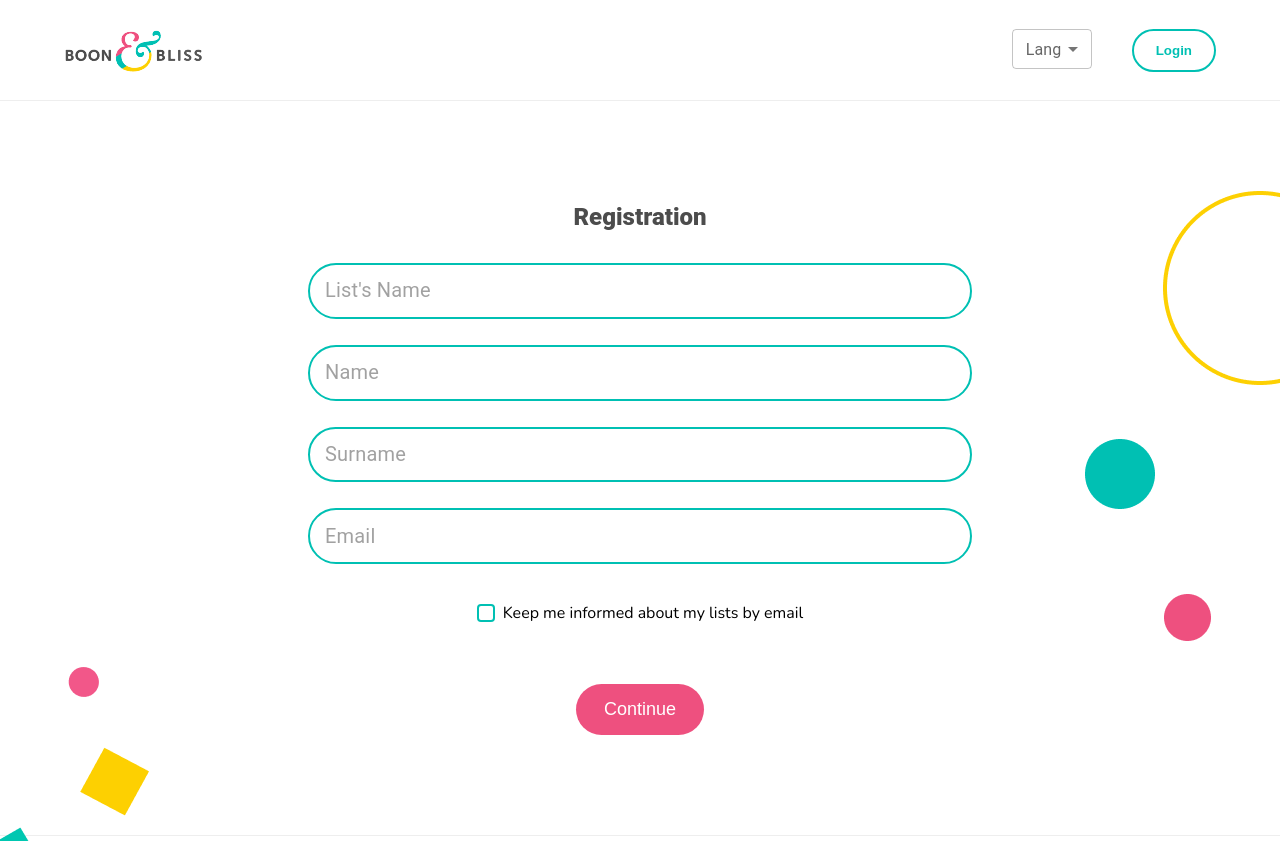
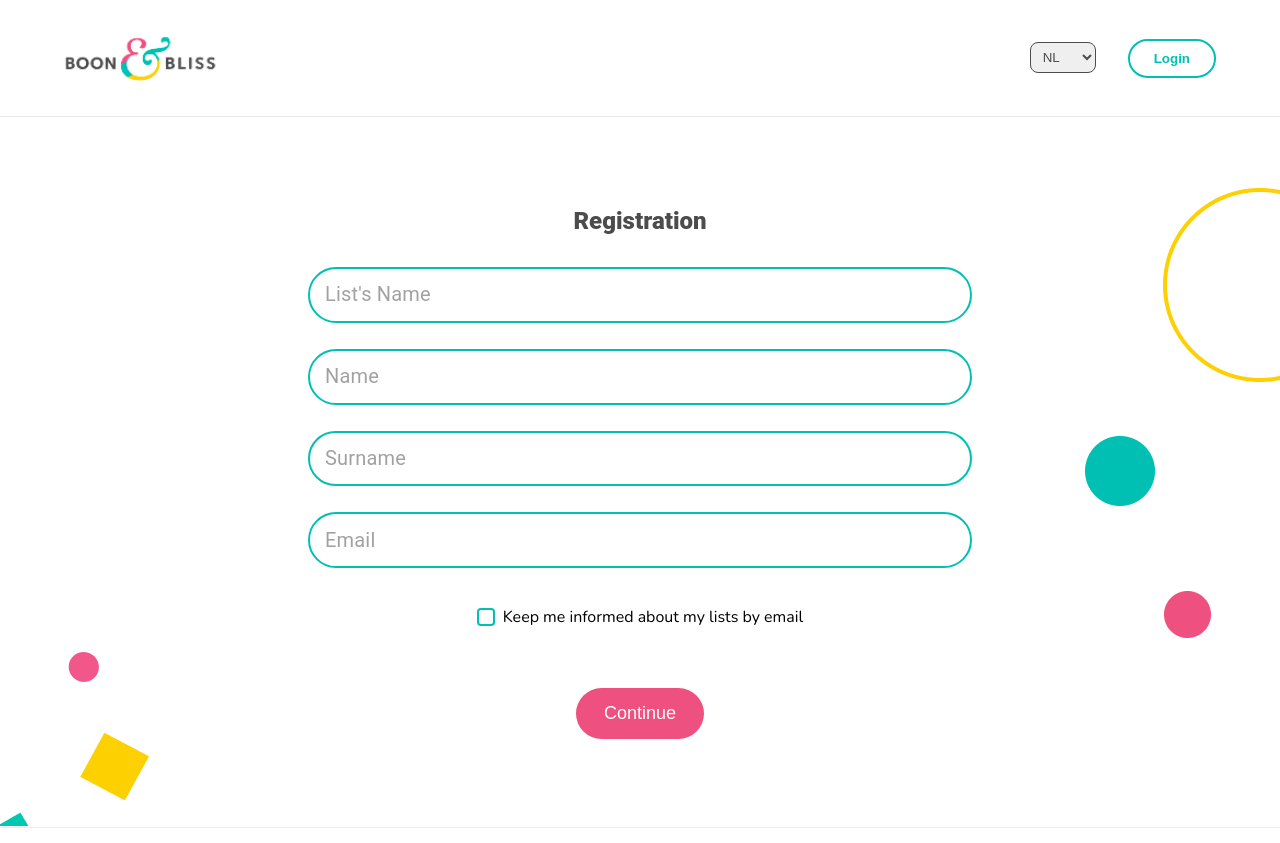
Before and after one commit to nursoftwarebd/simple-register-form-2, a React (Vite) app: page / in a window 1280 px wide. Shown: the top 843 px of the page. Built offline with nearby package versions, Linux system fonts and the light colour scheme.

Commit message:
header complete

```diff
--- a/src/components/Footer.jsx
+++ b/src/components/Footer.jsx
@@ -101,10 +101,10 @@ const Footer = () => {
           {/* play & app store */}
           <Stack spacing={1} direction={"row"}>
             <Link href="#">
-              <img width={175} alt="apple-store" src={appleStore} />
+              <img width={150} alt="apple-store" src={appleStore} />
             </Link>
             <Link href="#">
-              <img width={175} alt="play-store" src={playStore} />
+              <img width={150} alt="play-store" src={playStore} />
             </Link>
           </Stack>
         </Stack>
@@ -118,7 +118,8 @@ const Footer = () => {
             fontWeight: 400,
             display: { xs: "block", md: "inline" },
             textAlign: "center",
-            marginTop: { xs: "20px" },
+            margin: { xs: "20px 0" },
+            width: "100%",
           }}
         >
           © Boon & Bliss b.v. 2022 - Privacy statement - Terms and Conditions - Cookie Declaration
--- a/src/components/Header.jsx
+++ b/src/components/Header.jsx
@@ -7,25 +7,13 @@ import Typography from "@mui/material/Typography";
 import Menu from "@mui/material/Menu";
 import MenuIcon from "@mui/icons-material/Menu";
 import Container from "@mui/material/Container";
-import Tooltip from "@mui/material/Tooltip";
-import MenuItem from "@mui/material/MenuItem";
 import logo from "../assets/logo.png";
 import { ButtonBase } from "@mui/material";
-import InputLabel from "@mui/material/InputLabel";
-import FormControl from "@mui/material/FormControl";
-import Select from "@mui/material/Select";
 
 const pages = ["Login"];
 
 function Header() {
   const [anchorElNav, setAnchorElNav] = React.useState(null);
-
-  const [language, setLanguage] = React.useState("");
-
-  const handleChange = (event) => {
-    setLanguage(event.target.value);
-  };
-
   const handleOpenNavMenu = (event) => {
     setAnchorElNav(event.currentTarget);
   };
@@ -35,7 +23,7 @@ function Header() {
   };
 
   return (
-    <AppBar position="static" sx={{ backgroundColor: "#fff", boxShadow: "none", borderBottom: "1px solid #eee", padding: "18px 0" }}>
+    <AppBar position="static" sx={{ backgroundColor: "#fff", boxShadow: "none", borderBottom: "1px solid #E8E8E8", padding: "26px 0" }}>
       <Container>
         {/* ======================= desktop logo */}
         <Toolbar disableGutters>
@@ -49,9 +37,11 @@ function Header() {
               display: { xs: "none", md: "flex" },
               color: "inherit",
               textDecoration: "none",
+              width: "160px",
+              height: "48px",
             }}
           >
-            <img src={logo} alt="logo" loading="lazy" />
+            <img style={{ width: "100%", height: "100%" }} src={logo} alt="logo" loading="lazy" />
           </Box>
           {/* =========================== mobile / tab size device logo */}
           <Box
@@ -81,6 +71,7 @@ function Header() {
               aria-haspopup="true"
               onClick={handleOpenNavMenu}
               color="#000"
+              sx={{ marginRight: "5px" }}
             >
               <MenuIcon />
             </IconButton>
@@ -105,12 +96,12 @@ function Header() {
               }}
             >
               {pages.map((page) => (
-                <MenuItem key={page} onClick={handleCloseNavMenu}>
+                <Box key={page} sx={{ padding: "20px" }}>
                   <Typography
                     sx={{
                       color: "#00c0b3",
                       background: "#fff",
-                      padding: "6px 22px",
+                      padding: "10px 24px",
                       border: "2px solid #00c0b3",
                       borderRadius: "30px",
                       fontWeight: "bold",
@@ -124,36 +115,28 @@ function Header() {
                     {page}
                   </Typography>
 
-                  <FormControl sx={{ mx: 1, minWidth: 80 }} size="small">
-                    <InputLabel id="demo-select-small-label">Lang</InputLabel>
-                    <Select labelId="demo-select-small-label" id="demo-select-small" value={language} label="Lang" onChange={handleChange}>
-                      <MenuItem value="">
-                        <em>None</em>
-                      </MenuItem>
-                      <MenuItem value="NL">NL</MenuItem>
-                      <MenuItem value="English">English</MenuItem>
-                    </Select>
-                  </FormControl>
-                </MenuItem>
+                  <Box sx={{ marginTop: "20px" }}>
+                    <select className="select_btn_menu" name="language" id="language">
+                      <option value="NL">NL</option>
+                      <option value="English">English</option>
+                    </select>
+                  </Box>
+                </Box>
               ))}
             </Menu>
           </Box>
 
           {/* ================================ desktop login & language buttons here */}
           <Box sx={{ flexGrow: 0, display: { xs: "none", md: "flex" } }}>
-            <Tooltip title="Open settings">
-              {/* language */}
-              <FormControl sx={{ mx: 1, minWidth: 80 }} size="small">
-                <InputLabel id="demo-select-small-label">Lang</InputLabel>
-                <Select labelId="demo-select-small-label" id="demo-select-small" value={language} label="Lang" onChange={handleChange}>
-                  <MenuItem value="">
-                    <em>None</em>
-                  </MenuItem>
-                  <MenuItem value="NL">NL</MenuItem>
-                  <MenuItem value="English">English</MenuItem>
-                </Select>
-              </FormControl>
-
+            {/* language */}
+            <Box>
+              {" "}
+              <Box sx={{ display: "inline-block" }}>
+                <select className="select_btn" name="language" id="language">
+                  <option value="NL">NL</option>
+                  <option value="English">English</option>
+                </select>
+              </Box>
               {/* login */}
               <ButtonBase
                 type="submit"
@@ -161,8 +144,8 @@ function Header() {
                 sx={{
                   color: "#00c0b3",
                   background: "#fff",
-                  marginLeft: "2rem",
-                  padding: "12px 22px",
+                  padding: "10px 24px",
+                  marginLeft: "32px",
                   border: "2px solid #00c0b3",
                   borderRadius: "30px",
                   fontWeight: "bold",
@@ -171,7 +154,7 @@ function Header() {
               >
                 Login
               </ButtonBase>
-            </Tooltip>
+            </Box>
           </Box>
         </Toolbar>
       </Container>
--- a/src/index.css
+++ b/src/index.css
@@ -16,16 +16,6 @@ body {
 }
 
 /* ======================== custom layout define */
-
-.main_layout {
-  width: 100%;
-  background: #fff;
-}
-
-.container {
-  width: 97%;
-  margin: 0 auto;
-}
 
 /* ======================== Form Layout define */
 .form_layout {
@@ -60,6 +50,21 @@ input[id="cb1"] {
   width: 100%;
 }
 
+.select_btn_menu {
+  border-radius: 30px;
+  padding: 6px 12px;
+  cursor: pointer;
+  color: #4c4c4c;
+}
+.select_btn {
+  width: 66px;
+  border-radius: 8px;
+  padding: 6px 8px;
+  cursor: pointer;
+  color: #4c4c4c;
+  border: 1px solid #4c4c4c;
+}
+
 /* ========================= error message style */
 
 .error {
@@ -77,7 +82,7 @@ input[id="cb1"] {
 }
 .shape2 {
   position: absolute;
-  top: -148%;
+  top: -165%;
   left: -5px;
 }
 
@@ -122,7 +127,7 @@ input[id="cb1"] {
   .shape2 {
     display: block;
     position: absolute;
-    top: -145%;
+    top: -165%;
   }
 }
 @media (min-width: 1024px) {
@@ -133,7 +138,7 @@ input[id="cb1"] {
   }
   .shape2 {
     position: absolute;
-    top: -148%;
+    top: -165%;
   }
 }
 @media (min-width: 1280px) {
@@ -144,6 +149,6 @@ input[id="cb1"] {
   }
   .shape2 {
     position: absolute;
-    top: -148%;
+    top: -165%;
   }
 }
--- a/src/pages/App.jsx
+++ b/src/pages/App.jsx
@@ -13,7 +13,7 @@ const App = () => {
 
   return (
     <Container component="main" maxWidth="xs">
-      <Box sx={{ display: "flex", flexDirection: "column", alignItems: "center", padding: "100px" }}>
+      <Box sx={{ display: "flex", flexDirection: "column", alignItems: "center", padding:"5.5rem"}}>
         {/* =============== heading */}
         <Typography variant="h5" gutterBottom sx={{ color: "#4c4c4c", fontWeight: "800", marginBottom: "32px" }}>
           Registration
```
